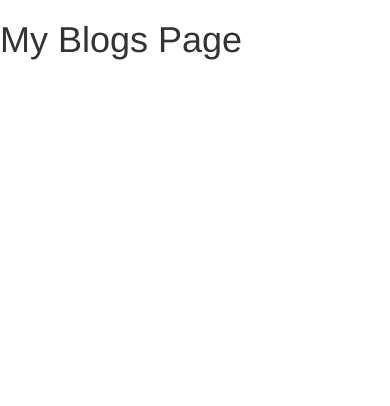
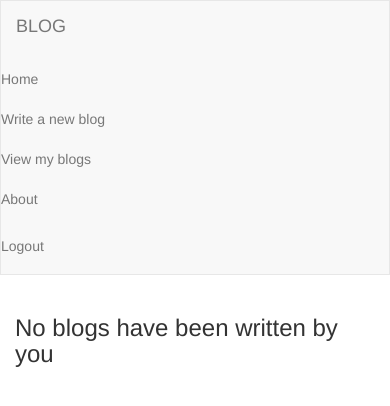
Before and after one commit to varshneypragyan/Blog-app, a Flask app: page /my-blogs/ in a window 390 px wide. Shown: the top 406 px of the page. Run offline with Flask 2, Linux system fonts and the light colour scheme; the visitor is signed in with stand-in values (Sample User, id 1); data that the repository does not hold is empty; parts of the project's set-up code (start-up, migrations or seed data) failed here and were passed over; some libraries are stand-ins or nearby versions.

Commit message:
Finishing up all the routes...

```diff
--- a/app.py
+++ b/app.py
@@ -1,12 +1,12 @@
-from flask import Flask, render_template, flash, session, request, redirect
+from flask import Flask, render_template, request, redirect, session, flash
 from flask_bootstrap import Bootstrap
 from flask_mysqldb import MySQL
-from werkzeug.security import generate_password_hash, check_password_hash
+from flask_ckeditor import CKEditor
 import yaml
-import os
 
 app = Flask(__name__)
 Bootstrap(app)
+ckeditor = CKEditor(app)
 
 db = yaml.load(open('db.yaml'))
 app.config['MYSQL_HOST'] = db['mysql_host']
@@ -16,83 +16,137 @@ app.config['MYSQL_DB'] = db['mysql_db']
 app.config['MYSQL_CURSORCLASS'] = 'DictCursor'
 mysql = MySQL(app)
 
-app.config['SECRET_KEY'] = os.urandom(24)
-
+app.config['SECRET_KEY'] = 'secret'
 
 @app.route('/')
 def index():
-    return render_template('index.html')
+    cur = mysql.connection.cursor()
+    resultValue = cur.execute("SELECT * FROM blog")
+    if resultValue > 0:
+        blogs = cur.fetchall()
+        cur.close()
+        return render_template('index.html', blogs=blogs)
+    cur.close()
+    return render_template('index.html', blogs=None)
 
-@app.route('/about')
+@app.route('/about/')
 def about():
     return render_template('about.html')
 
 @app.route('/blogs/<int:id>/')
 def blogs(id):
-    return render_template('blogs.html', blog_id=id)
+    cur = mysql.connection.cursor()
+    resultValue = cur.execute("SELECT * FROM blog WHERE blog_id = {}".format(id))
+    if resultValue > 0:
+        blog = cur.fetchone()
+        return render_template('blog.html', blog=blog)
+    return 'Blog not found'
 
-@app.route('/register/', methods = ['GET', 'POST'])
+@app.route('/register/', methods=['GET', 'POST'])
 def register():
-    if request.method == 'POST' :
+    if request.method == 'POST':
         userDetails = request.form
         if userDetails['password'] != userDetails['confirm_password']:
-            flash('Passwords do not match! Try Again...','danger')
+            flash('Passwords do not match! Try again.', 'danger')
             return render_template('register.html')
         cur = mysql.connection.cursor()
-        cur.execute("INSERT INTO user(first_name, last_name, username, email, password)" "VALUES(%s,%s,%s,%s,%s)",(userDetails['first_name'],userDetails['last_name'],userDetails['username'],userDetails['email'],generate_password_hash(userDetails['password'])))
+        cur.execute("INSERT INTO user(first_name, last_name, username, email, password) "\
+        "VALUES(%s,%s,%s,%s,%s)",(userDetails['first_name'], userDetails['last_name'], \
+        userDetails['username'], userDetails['email'], userDetails['password']))
         mysql.connection.commit()
         cur.close()
-        flash('Registration successful! Please Login again', 'success')
+        flash('Registration successful! Please login.', 'success')
         return redirect('/login')
     return render_template('register.html')
 
-
-
 @app.route('/login/', methods=['GET', 'POST'])
 def login():
-    if request.method == 'POST' :
+    if request.method == 'POST':
         userDetails = request.form
         username = userDetails['username']
         cur = mysql.connection.cursor()
         resultValue = cur.execute("SELECT * FROM user WHERE username = %s", ([username]))
         if resultValue > 0:
             user = cur.fetchone()
-            if(check_password_hash(user['password'], userDetails['password'])) :
+            if userDetails['password'] == user['password']:
                 session['login'] = True
                 session['firstName'] = user['first_name']
                 session['lastName'] = user['last_name']
-                flash('Welcome '+session['firstName']+'! You have successfully logged in.', 'success')
+                flash('Welcome ' + session['firstName'] +'! You have been successfully logged in', 'success')
             else:
                 cur.close()
                 flash('Password does not match', 'danger')
                 return render_template('login.html')
-    else:
+        else:
+            cur.close()
+            flash('User not found', 'danger')
+            return render_template('login.html')
         cur.close()
-        flash('User not found', 'danger')
-        return render_template('login.html')
-    cur.close()
-    return redirect('/')
+        return redirect('/')
     return render_template('login.html')
 
-@app.route('/write-blog', methods=['GET', 'POST'])
+# Write a new blog
+@app.route('/write-blog/',methods=['GET', 'POST'])
 def write_blog():
-    return render_template('write-blog.html')
+    if request.method == 'POST':
+        blogpost = request.form
+        title = blogpost['title']
+        body = blogpost['body']
+        author = session['firstName'] + ' ' + session['lastName']
+        cur = mysql.connection.cursor()
+        cur.execute("INSERT INTO blog(title, body, author) VALUES(%s, %s, %s)", (title, body, author))
+        mysql.connection.commit()
+        cur.close()
+        flash("Successfully posted new blog", 'success')
+        return redirect('/')
+    return render_template('write_blog.html')
 
+# View my blog
 @app.route('/my-blogs/')
-def my_blogs():
-    return render_template('my-blogs.html')
+def view_blogs():
+    author = session['firstName'] + ' ' + session['lastName']
+    cur = mysql.connection.cursor()
+    result_value = cur.execute("SELECT * FROM blog WHERE author = %s",[author])
+    if result_value > 0:
+        my_blogs = cur.fetchall()
+        return render_template('my_blogs.html',my_blogs=my_blogs)
+    else:
+        return render_template('my_blogs.html',my_blogs=None)
 
-@app.route('/edit-blog/<int:id>', methods=['GET', 'POST'])
-def edit_blog():
-    return render_template('edit-blog.html')
+# Edit blog
+@app.route('/edit-blog/<int:id>/', methods=['GET', 'POST'])
+def edit_blog(id):
+    if request.method == 'POST':
+        cur = mysql.connection.cursor()
+        title = request.form['title']
+        body = request.form['body']
+        cur.execute("UPDATE blog SET title = %s, body = %s where blog_id = %s",(title, body, id))
+        mysql.connection.commit()
+        cur.close()
+        flash('Blog updated successfully', 'success')
+        return redirect('/blogs/{}'.format(id))
+    cur = mysql.connection.cursor()
+    result_value = cur.execute("SELECT * FROM blog WHERE blog_id = {}".format(id))
+    if result_value > 0:
+        blog = cur.fetchone()
+        blog_form = {}
+        blog_form['title'] = blog['title']
+        blog_form['body'] = blog['body']
+        return render_template('edit_blog.html', blog_form=blog_form)
 
-@app.route('/delete-blog/<int:id>', methods=['POST'])
-def delete_blog():
-    return 'success'
+@app.route('/delete-blog/<int:id>/')
+def delete_blog(id):
+    cur = mysql.connection.cursor()
+    cur.execute("DELETE FROM blog WHERE blog_id = {}".format(id))
+    mysql.connection.commit()
+    flash("Your blog has been deleted", 'success')
+    return redirect('/my-blogs')
 
 @app.route('/logout/')
 def logout():
-    return render_template('logout.html')
+    session.clear()
+    flash("You have been logged out", 'info')
+    return redirect('/')
 
 if __name__ == '__main__':
-    app.run(debug=True)
+    app.run(debug=True, port=5001)
--- /dev/null
+++ b/templates/_messages.html
@@ -0,0 +1,7 @@
+{% with messages = get_flashed_messages(with_categories=true) %}
+  {% if messages %}
+      {% for category, message in messages %}
+      <div class="alert alert-{{ category }}">{{ message }} </div>
+      {% endfor %}
+  {% endif %}
+{% endwith %}
--- /dev/null
+++ b/templates/_navbar.html
@@ -0,0 +1,27 @@
+<nav class="navbar navbar-default">
+    <div class="navbar-header">
+        <a class="navbar-brand" href="/">BLOG</a>
+      </div>
+      <ul class="nav navbar-nav">
+        <li><a href="/">Home</a></li>
+        {% if session.login %}
+        <li><a href="/write-blog">Write a new blog</a></li>
+        <li><a href="/my-blogs">View my blogs</a></li>
+        {% endif %}
+        <li><a href="/about">About</a></li>
+      </ul>
+      <ul class="nav navbar-nav navbar-right">
+        {% if session.login %}
+        <li>
+          <a href="/logout">Logout</a>
+        </li>
+        {% else %}
+        <li>
+          <a href="/login">Login</a>
+        </li>
+        <li>
+          <a href="/register">Register</a>
+        </li>
+        {% endif %}
+      </ul>
+  </nav>
--- a/templates/about.html
+++ b/templates/about.html
@@ -1,4 +1,4 @@
-{% extends 'base.html' %}
+{% extends "layout.html" %}
 {% block sub_content %}
     <h1>About Page</h1>
 {% endblock %}
--- a/templates/base.html
+++ /dev/null
@@ -1,8 +0,0 @@
-{% extends 'bootstrap/base.html' %}
-{% block title %}
-    Blogger
-{% endblock %}
-{% block content %}
-    {% block sub_content %}
-    {% endblock %}
-{% endblock %}
--- a/templates/blogs.html
+++ /dev/null
@@ -1,4 +0,0 @@
-{% extends 'base.html' %}
-{% block sub_content %}
-    <h1>Blogs {{ blog_id }}</h1>
-{% endblock %}
--- a/templates/edit-blog.html
+++ /dev/null
@@ -1,4 +0,0 @@
-{% extends 'base.html' %}
-{% block sub_content %}
-    <h1>Edit Blog Page</h1>
-{% endblock %}
--- /dev/null
+++ b/templates/layout.html
@@ -0,0 +1,20 @@
+{% extends "bootstrap/base.html" %}
+
+{%block head %}
+<head> {{ ckeditor.load() }} </head>
+{{super()}}
+{% endblock %}
+
+{% block title %}
+Blogger
+{% endblock %}
+
+{% block navbar %}
+  {% include "_navbar.html" %}
+{% endblock %}
+
+{% block content %}
+  {% include "_messages.html" %}
+  {% block sub_content %}
+  {% endblock %}
+{% endblock %}
--- a/templates/login.html
+++ b/templates/login.html
@@ -1,4 +1,4 @@
-{% extends 'base.html' %}
+{% extends 'layout.html' %}
 
 {% block sub_content %}
     <div class="jumbotron">
--- a/templates/logout.html
+++ /dev/null
@@ -1,4 +0,0 @@
-{% extends 'base.html' %}
-{% block sub_content %}
-    <h1>Logout Page</h1>
-{% endblock %}
--- a/templates/my-blogs.html
+++ /dev/null
@@ -1,4 +0,0 @@
-{% extends 'base.html' %}
-{% block sub_content %}
-    <h1>My Blogs Page</h1>
-{% endblock %}
--- /dev/null
+++ b/templates/my_blogs.html
@@ -0,0 +1,20 @@
+{% extends "layout.html" %}
+
+{% block sub_content %}
+<div class="container">
+  {% if my_blogs %}
+    <table cellpadding="5" >
+    {% for my_blog in my_blogs %}
+      <tr>
+        <td style="padding:0 15px;"> <h3> <a href="/blogs/{{ my_blog['blog_id'] }}">{{my_blog['title']}} </a> </h3></td>
+        <td style="padding:0 15px;"> <a href="/edit-blog/{{ my_blog['blog_id'] }}" class="btn btn-primary">Edit</a></td>
+        <td style="padding:0 15px;"> <a href="/delete-blog/{{ my_blog['blog_id'] }}" class="btn btn-danger">Delete</a></td>
+      </tr>
+    {% endfor %}
+    </table>
+  {% else %}
+    <h3>No blogs have been written by you</h3>
+  {% endif %}
+</div>
+
+{% endblock %}
--- a/templates/register.html
+++ b/templates/register.html
@@ -1,4 +1,4 @@
-{% extends 'base.html' %}
+{% extends 'layout.html' %}
 {% block sub_content %}
 <div class="text-center">
     <h1> User Registration</h1>
--- a/templates/write-blog.html
+++ /dev/null
@@ -1,4 +0,0 @@
-{% extends 'base.html' %}
-{% block sub_content %}
-    <h1>Write Blog Page</h1>
-{% endblock %}
```
Also changed, not shown: templates/blog.html (added, +14 -0 lines), templates/edit_blog.html (added, +29 -0 lines), templates/index.html (+13 -2 lines), templates/write_blog.html (added, +32 -0 lines), 1 other file.
